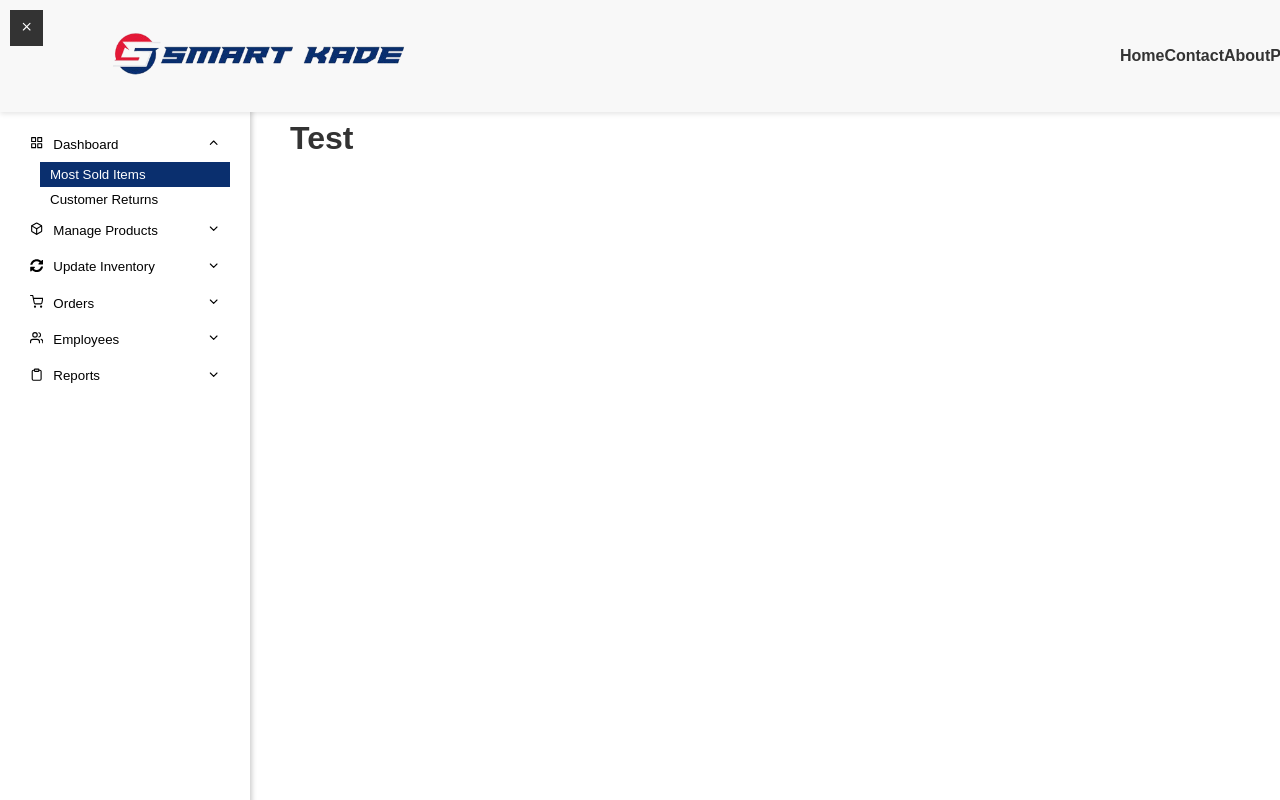
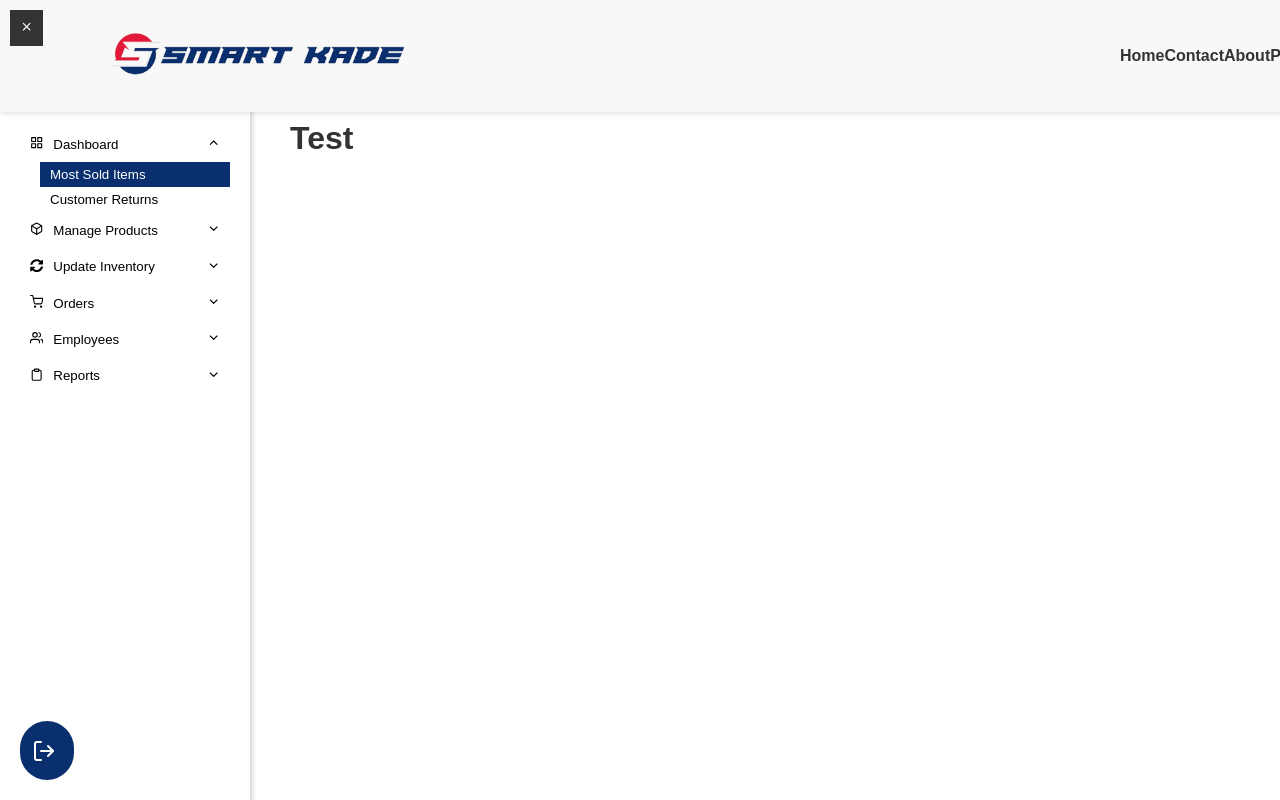
Before and after one commit to pasanmayura/Ecommerce_Website, a Next.js app in the folder frontend-admin/: page /MostSold in a window 1280 px wide. Built offline with nearby package versions, Linux system fonts and the light colour scheme.

Commit message:
add logout functionality to Sidebar component with styling enhancements

```diff
--- a/frontend-admin/src/components/Sidebar.js
+++ b/frontend-admin/src/components/Sidebar.js
@@ -3,7 +3,7 @@
 import { useState, useEffect } from "react";
 import { useRouter, usePathname } from "next/navigation"; // Import useRouter and usePathname
 import { FiGrid, FiBox, FiUsers, FiShoppingCart } from "react-icons/fi";
-import { FiClipboard, FiChevronDown, FiChevronUp, FiMenu, FiX } from "react-icons/fi";
+import { FiClipboard, FiChevronDown, FiChevronUp, FiMenu, FiX, FiLogOut } from "react-icons/fi";
 import { FaSyncAlt } from "react-icons/fa";
 import "@/styles/Sidebar.css";
 
@@ -98,6 +98,12 @@ export const Sidebar = () => {
     router.push(link); // Navigate to the subitem page
   };
 
+  const handleLogout = () => {
+    console.log("Logging out...");
+    sessionStorage.clear();
+    router.push("/LoginAdmin");
+  };
+
   return (
     <div className="sidebar-container">
       <button onClick={toggleSidebar} className="toggle-btn">
@@ -136,6 +142,10 @@ export const Sidebar = () => {
             </ul>
           </nav>
         </div>
+        <a className="button" onClick={handleLogout}>
+          <FiLogOut className="logout-icon" />
+          <div className="logout">LOGOUT</div>
+        </a>
       </aside>
     </div>
   );
--- a/frontend-admin/src/styles/Sidebar.css
+++ b/frontend-admin/src/styles/Sidebar.css
@@ -93,3 +93,64 @@ nav ul {
   background-color: #0A2F6E;
   color: white;
 }
+
+.logout-icon {
+  width: 30px;
+  height: 30px;
+  border-radius: 50px;
+  float: left;
+  color: white; /* Icon color */
+}
+
+.logout {
+  font-size: 0.8em;
+  font-family: "Oswald", sans-serif;
+  position: relative;
+  right: -18px;
+  bottom: -4px;
+  overflow: hidden;
+  letter-spacing: 3px;
+  opacity: 0;
+  transition: opacity 0.45s;
+  -webkit-transition: opacity 0.35s;
+}
+
+.button {
+  position: fixed;
+  bottom: 20px;
+  left: 20px;
+  display: flex;
+  align-items: center;
+  justify-content: flex-start;
+  text-decoration: none;
+  padding: 12px;
+  background-color: #0A2F6E;
+  color: white;
+  width: 30px;
+  height: 35px;
+  border-radius: 50px;
+  overflow: hidden;
+  transition: width 0.5s ease-in-out; /* Left-to-right transition */
+}
+
+.logout-icon {
+  font-size: 20px;
+  min-width: 24px;
+}
+
+.logout {
+  font-size: 0.8em;
+  font-family: "Oswald", sans-serif;
+  white-space: nowrap;
+  opacity: 0; /* Hide text initially */
+  transition: opacity 0.3s ease-in-out;
+}
+
+.button:hover {
+  width: 120px; /* Expand button */
+  cursor: pointer;
+}
+
+.button:hover .logout {
+  opacity: 1; /* Show text */
+}
```
